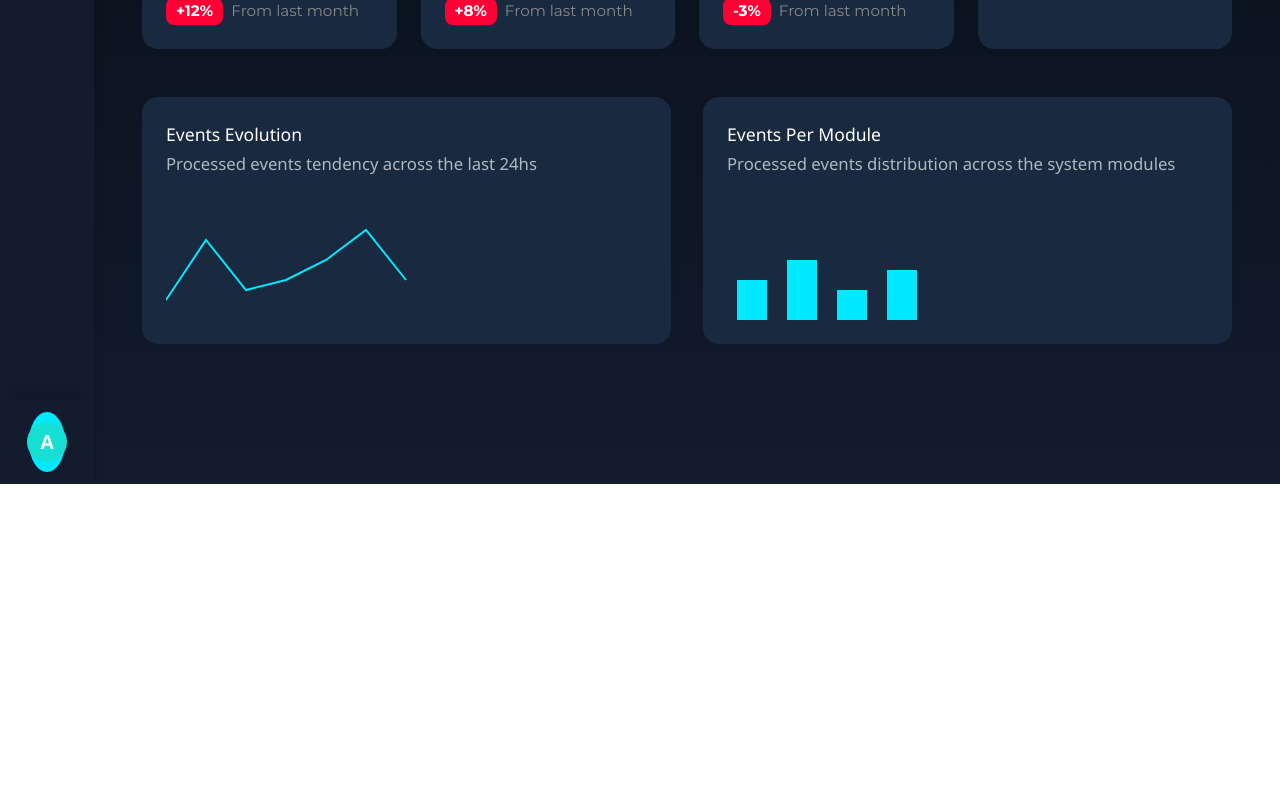
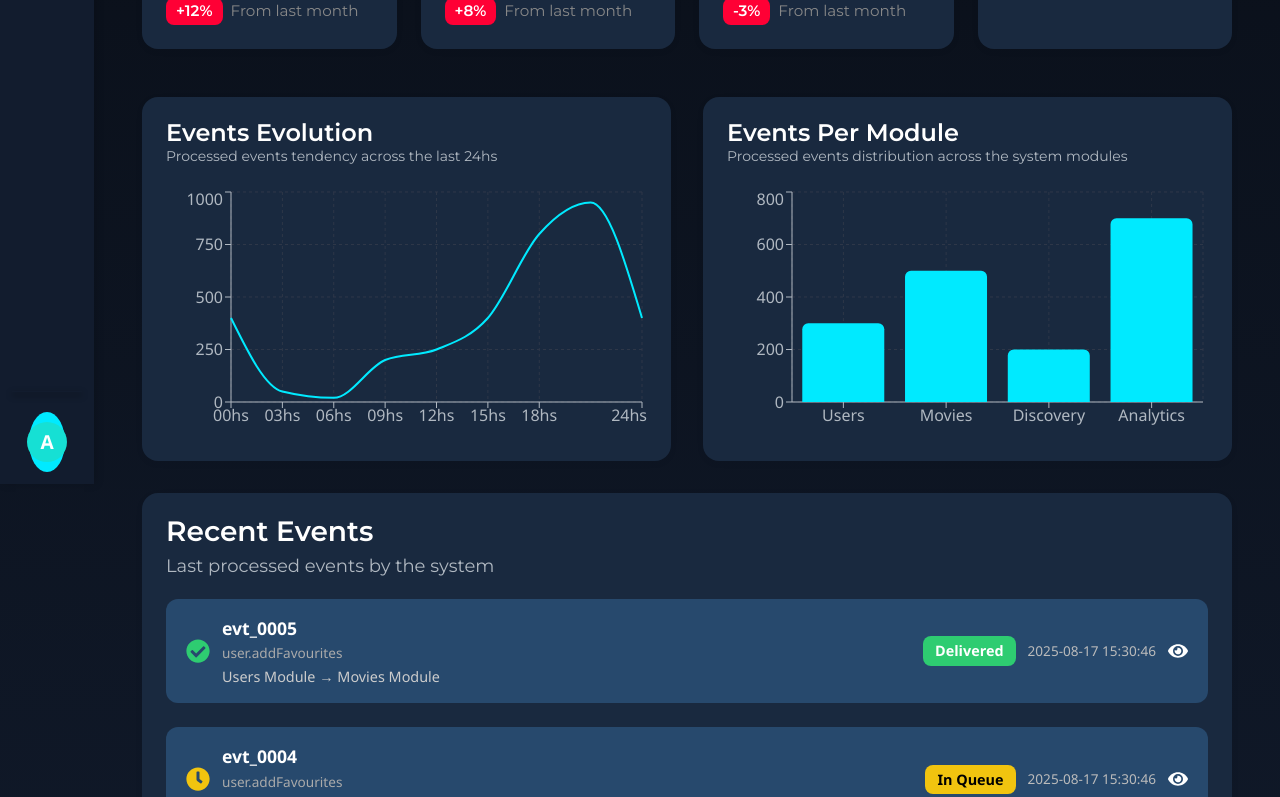
Before and after one commit to Eme-AM/Core-Letterboxd, a React (Vite) app in the folder FrontEnd/: page / in a window 1280 px wide. Shown: the part 340-1137 px from the top of the page. Before the commit the page ends 824 px from the top, so only its background shows below. Built offline with nearby package versions, Linux system fonts and the light colour scheme.

Commit message:
Gran avance dashboard

```diff
--- a/FrontEnd/package.json
+++ b/FrontEnd/package.json
@@ -14,8 +14,10 @@
     "lucide-react": "^0.542.0",
     "react": "^19.1.1",
     "react-dom": "^19.1.1",
+    "react-icons": "^5.5.0",
     "react-redux": "^9.2.0",
-    "react-router-dom": "^7.8.2"
+    "react-router-dom": "^7.8.2",
+    "recharts": "^3.1.2"
   },
   "devDependencies": {
     "@eslint/js": "^9.33.0",
--- /dev/null
+++ b/FrontEnd/src/components/EventItem.css
@@ -0,0 +1,95 @@
+.event-item {
+  background: #223148;
+  border-radius: 12px;
+  padding: 16px 20px;
+  margin-bottom: 12px;
+  display: flex;
+  align-items: center;
+  justify-content: space-between;
+  color: #fff;
+}
+
+.event-left {
+  display: flex;
+  align-items: center;
+  gap: 12px;
+}
+
+.event-icon {
+  display: flex;
+  align-items: center;
+  justify-content: center;
+}
+
+.event-info {
+  display: flex;
+  flex-direction: column;
+  gap: 2px;
+}
+
+.event-id {
+  font-weight: 600;
+  font-size: 1.1em;
+}
+
+.event-action {
+  font-size: 0.85em;
+  color: #aaa;
+}
+
+.event-flow {
+  font-size: 0.9em;
+  color: #ccc;
+}
+
+.event-right {
+  display: flex;
+  align-items: center;
+  gap: 12px;
+}
+
+.event-status {
+  padding: 4px 12px;
+  border-radius: 8px;
+  font-weight: 600;
+  font-size: 0.9em;
+  color: #fff;
+}
+
+.status-delivered {
+  background: #2ecc71;
+}
+.status-queue {
+  background: #f1c40f;
+  color: #000;
+}
+.status-failed {
+  background: #e74c3c;
+}
+.status-unknown {
+  background: #7f8c8d;
+}
+
+.event-timestamp {
+  font-size: 0.85em;
+  color: #bbb;
+}
+
+.event-view {
+  cursor: pointer;
+  color: #fff;
+  transition: color 0.2s;
+}
+.event-view:hover {
+  color: #00eaff;
+}
+.event-item {
+  background: #27496D; /* rectángulos más oscuros */
+  border-radius: 12px;
+  padding: 16px 20px;
+  margin-bottom: 12px;
+  display: flex;
+  align-items: center;
+  justify-content: space-between;
+  color: #fff; /* texto blanco */
+}
--- /dev/null
+++ b/FrontEnd/src/components/EventItem.jsx
@@ -0,0 +1,41 @@
+import React from "react";
+import { FaCheckCircle, FaClock, FaTimesCircle, FaEye } from "react-icons/fa";
+import "./EventItem.css";
+
+function EventItem({ id, action, from, to, status, timestamp }) {
+  // Selección de icono y color según status
+  const getStatusConfig = () => {
+    switch (status) {
+      case "Delivered":
+        return { icon: <FaCheckCircle color="#2ecc71" size={24} />, badgeClass: "status-delivered" };
+      case "In Queue":
+        return { icon: <FaClock color="#f1c40f" size={24} />, badgeClass: "status-queue" };
+      case "Failed":
+        return { icon: <FaTimesCircle color="#e74c3c" size={24} />, badgeClass: "status-failed" };
+      default:
+        return { icon: <FaClock color="#95a5a6" size={24} />, badgeClass: "status-unknown" };
+    }
+  };
+
+  const { icon, badgeClass } = getStatusConfig();
+
+  return (
+    <div className="event-item">
+      <div className="event-left">
+        <div className="event-icon">{icon}</div>
+        <div className="event-info">
+          <div className="event-id">{id}</div>
+          <div className="event-action">{action}</div>
+          <div className="event-flow">{from} → {to}</div>
+        </div>
+      </div>
+      <div className="event-right">
+        <span className={`event-status ${badgeClass}`}>{status}</span>
+        <span className="event-timestamp">{timestamp}</span>
+        <FaEye className="event-view" size={20} />
+      </div>
+    </div>
+  );
+}
+
+export default EventItem;
--- a/FrontEnd/src/components/Sidebar.css
+++ b/FrontEnd/src/components/Sidebar.css
@@ -99,9 +99,12 @@
 }
 
 .sidebar-icon svg {
-  background: transparent !important;
+  display: block;           /* elimina inline gaps */
+  background-color: transparent !important;
   fill: none !important;
   stroke: currentColor !important;
+  border: none !important;  /* elimina bordes raros */
+  box-shadow: none !important; /* elimina sombras que parecen fondo */
 }
 
 .sidebar-text {
--- a/FrontEnd/src/views/Dashboard.css
+++ b/FrontEnd/src/views/Dashboard.css
@@ -1,4 +1,4 @@
-@import url('https://fonts.googleapis.com/css?family=Montserrat:400,500,700&display=swap');
+@import url('https://fonts.googleapis.com/css?family=Montserrat:400,500,600,700&display=swap');
 
 .dashboard-container {
   display: flex;
@@ -182,24 +182,66 @@
   gap: 12px;
   min-width: 0;
 }
+
+/* --- Chart Titles & Subtitles --- */
 .chart-header {
   display: flex;
   flex-direction: column;
   gap: 4px;
-  font-size: 1.1em;
-  font-weight: 500;
+}
+
+.chart-header span {
+  font-family: 'Montserrat', sans-serif;
+  font-weight: 600;
+  font-size: 24px;
+  line-height: 100%;
   color: #fff;
 }
+
 .chart-subtitle {
+  font-family: 'Montserrat', sans-serif;
+  font-weight: 400;
+  font-size: 14px;
+  line-height: 100%;
   color: #b0b8c1;
-  font-size: 0.95em;
 }
+
 .chart-content {
   margin-top: 12px;
   min-height: 120px;
   display: flex;
   align-items: center;
   justify-content: center;
+}
+
+.dashboard-recent-events {
+  background: #19293F;
+  border-radius: 16px;
+  box-shadow: 0 2px 8px rgba(0,0,0,0.04);
+  padding: 24px;
+  display: flex;
+  flex-direction: column;
+  gap: 12px;
+  color: #fff;
+}
+
+/* --- Recent Events Titles --- */
+.recent-title {
+  font-family: 'Montserrat', sans-serif;
+  font-weight: 600;
+  font-size: 28px;
+  line-height: 100%;
+  margin: 0;
+  color: #fff;
+}
+
+.recent-subtitle {
+  font-family: 'Montserrat', sans-serif;
+  font-weight: 400;
+  font-size: 18px;
+  line-height: 100%;
+  color: #b0b8c1;
+  margin: 0 0 12px 0;
 }
 
 /* Responsividad */
--- a/FrontEnd/src/views/Dashboard.jsx
+++ b/FrontEnd/src/views/Dashboard.jsx
@@ -2,12 +2,13 @@ import React from 'react';
 import './Dashboard.css';
 import MetricCard from '../components/MetricCard';
 import Sidebar from '../components/Sidebar';
-
+import { LineChart, Line, XAxis, YAxis, CartesianGrid, Tooltip, ResponsiveContainer, BarChart, Bar } from 'recharts';
 import appLogo from '../assets/App Logo.png';
 import totalEventsPng from '../assets/totalEvents.png';
 import deliveredPng from '../assets/delivered.png';
 import failedPng from '../assets/failed.png';
 import inQueuePng from '../assets/inQueue.png';
+import EventItem from "../components/EventItem";
 
 const ChartCard = ({ title, subtitle, children }) => (
   <div className="chart-card">
@@ -19,25 +20,34 @@ const ChartCard = ({ title, subtitle, children }) => (
   </div>
 );
 
-const DummyLineChart = () => (
-  <svg width="100%" height="120">
-    <polyline
-      fill="none"
-      stroke="#00eaff"
-      strokeWidth="2"
-      points="0,100 40,40 80,90 120,80 160,60 200,30 240,80"
-    />
-  </svg>
-);
+// Datos hardcodeados para ejemplo
+const eventsEvolutionData = [
+  { time: '00hs', value: 400 },
+  { time: '03hs', value: 50 },
+  { time: '06hs', value: 20 },
+  { time: '09hs', value: 200 },
+  { time: '12hs', value: 250 },
+  { time: '15hs', value: 400 },
+  { time: '18hs', value: 800 },
+  { time: '21hs', value: 950 },
+  { time: '24hs', value: 400 },
+];
 
-const DummyBarChart = () => (
-  <svg width="100%" height="120">
-    <rect x="10" y="80" width="30" height="40" fill="#00eaff" />
-    <rect x="60" y="60" width="30" height="60" fill="#00eaff" />
-    <rect x="110" y="90" width="30" height="30" fill="#00eaff" />
-    <rect x="160" y="70" width="30" height="50" fill="#00eaff" />
-  </svg>
-);
+const eventsPerModuleData = [
+  { module: 'Users', value: 300 },
+  { module: 'Movies', value: 500 },
+  { module: 'Discovery', value: 200 },
+  { module: 'Analytics', value: 700 },
+];
+
+// Datos de ejemplo (reemplazar luego por datos reales desde API)
+const recentEvents = [
+  { id: "evt_0005", action: "user.addFavourites", from: "Users Module", to: "Movies Module", status: "Delivered", timestamp: "2025-08-17 15:30:46" },
+  { id: "evt_0004", action: "user.addFavourites", from: "Users Module", to: "Movies Module", status: "In Queue", timestamp: "2025-08-17 15:30:46" },
+  { id: "evt_0003", action: "user.addFavourites", from: "Users Module", to: "Movies Module", status: "Failed", timestamp: "2025-08-17 15:30:46" },
+  { id: "evt_0002", action: "user.addFavourites", from: "Users Module", to: "Movies Module", status: "Delivered", timestamp: "2025-08-17 15:30:46" },
+  { id: "evt_0001", action: "user.addFavourites", from: "Users Module", to: "Movies Module", status: "Delivered", timestamp: "2025-08-17 15:30:46" },
+];
 
 function Dashboard() {
   return (
@@ -84,18 +94,45 @@ function Dashboard() {
         </section>
 
         <section className="dashboard-charts">
+          {/* Events Evolution (Line Chart) */}
           <ChartCard
             title="Events Evolution"
             subtitle="Processed events tendency across the last 24hs"
           >
-            <DummyLineChart />
+            <ResponsiveContainer width="100%" height={250}>
+              <LineChart data={eventsEvolutionData}>
+                <CartesianGrid strokeDasharray="3 3" stroke="#2e3748" />
+                <XAxis dataKey="time" stroke="#b0b8c1" />
+                <YAxis stroke="#b0b8c1" />
+                <Tooltip />
+                <Line type="monotone" dataKey="value" stroke="#00eaff" strokeWidth={2} dot={false} />
+              </LineChart>
+            </ResponsiveContainer>
           </ChartCard>
+
+          {/* Events Per Module (Bar Chart) */}
           <ChartCard
             title="Events Per Module"
             subtitle="Processed events distribution across the system modules"
           >
-            <DummyBarChart />
+            <ResponsiveContainer width="100%" height={250}>
+              <BarChart data={eventsPerModuleData}>
+                <CartesianGrid strokeDasharray="3 3" stroke="#2e3748" />
+                <XAxis dataKey="module" stroke="#b0b8c1" />
+                <YAxis stroke="#b0b8c1" />
+                <Tooltip />
+                <Bar dataKey="value" fill="#00eaff" radius={[6, 6, 0, 0]} />
+              </BarChart>
+            </ResponsiveContainer>
           </ChartCard>
+        </section>
+        <section className="dashboard-recent-events">
+          <h2 className="recent-title">Recent Events</h2>
+          <p className="recent-subtitle">Last processed events by the system</p>
+
+          {recentEvents.map((event, index) => (
+            <EventItem key={index} {...event} />
+          ))}
         </section>
       </main>
     </div>
```
Also changed, not shown: 1 other file (tests, documents, lock files or other folders).
